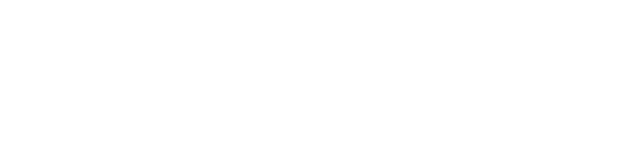
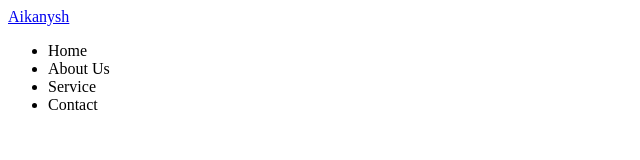
Before and after one commit to kubanychbekovaaikanysh99-ship-it/scroulbar, a plain HTML site: page index.html in a window 1280 px wide. Shown: the whole page, without its empty margins (0-640 px from the left). Drawn offline with Linux system fonts and the light colour scheme.

Commit message:
index.html

```diff
--- a/index.html
+++ b/index.html
@@ -7,6 +7,43 @@
     <link rel="stylesheet" href="style.css">
 </head>
 <body>
+    <header class="header">
+        <div class="container header-container">
+            <a href="#" class="logo">Aikanysh</a>
 
+            <ul class="menu">
+            <li class="menu">
+                <a data-link>Home</a>
+            </li>
+            <li class="menu">
+                <a data-link>About Us</a>
+            </li>
+            <li class="menu">
+                <a data-link>Service</a>
+            </li>
+            <li class="menu">
+                <a data-limk>Contact</a>
+            </li>
+    </header>
+    <main class="main">
+        <section id="about-us" class="about-us">
+            <div class="container about-us container">
+
+            </div>
+        </section>
+        <section id="servise" class="servise">
+            <div class="container servise container">
+
+            </div>
+        </section>
+        <section id="contact" class="contact">
+            <div class="container contact container">
+
+            </div>
+        </section>
+    </main>
+    <footer class="footer">
+        <div class="footer footer-container"></div>
+    </footer>
 </body>
 </html>
```
